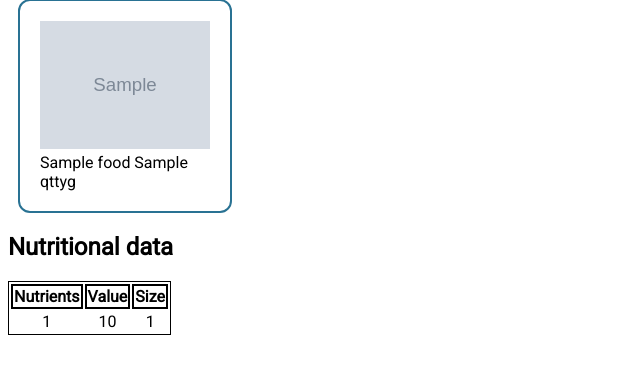
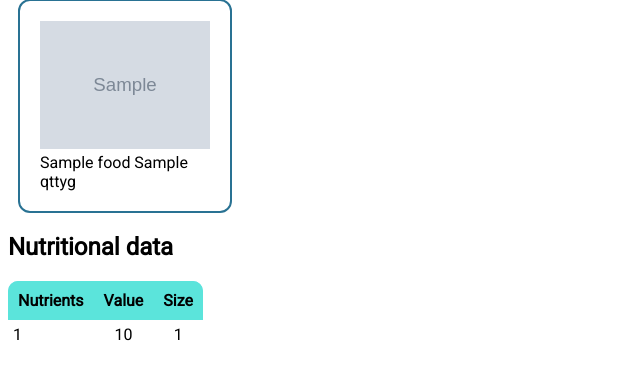
Before and after one commit to GianisTsol/nutrient-calculator, a Flask app: template templates/result.html in a window 1280 px wide. Shown: the part 116-496 px from the top of the page, without its empty margins (0-640 px from the left). Run offline with Flask 2, Linux system fonts and the light colour scheme; the template is opened without the code that fills it: most values are stand-ins (such as "Sample title", 1, 10 or a date in 2020); grey boxes marked "Sample" are stand-in pictures.

Commit message:
Style changes, data stuff

```diff
--- a/static/css/result.css
+++ b/static/css/result.css
@@ -14,7 +14,8 @@
 
 #panel:hover {
   border: 4px solid #297293;
-  margin-bottom: 6px;
+  margin-bottom: -4px;
+  margin-left: 8px;
 }
 
 #panel img{
@@ -23,18 +24,46 @@
 }
 
 table{
-  border:1px solid black;
+  border-collapse: collapse;
+  border-spacing: 0;
 }
 
 td{
+  padding: 5px;
   text-align: center;
-  text-decoration-color: grey;
 }
 
 th{
-  padding: -1px;
-  border: 2px solid black;
+  background-color: #5be4db;
+  padding: 10px;
 }
+
+th:first-child, td:first-child {
+  text-align: left;
+}
+
+tr:nth-child(odd) {
+  background-color: #83dcf2;
+}
+
+/* border radius stuff */
+
+table tr:last-child td:first-child {
+    border-bottom-left-radius: 10px;
+}
+
+table tr:last-child td:last-child {
+    border-bottom-right-radius: 10px;
+}
+
+table th:first-child {
+    border-top-left-radius: 10px;
+}
+
+table th:last-child {
+    border-top-right-radius: 10px;
+}
+
 
 span.qval{
   font-weight: bold;
--- a/utils/avg_nuts.py
+++ b/utils/avg_nuts.py
@@ -2,7 +2,10 @@ import json
 
 
 # Get the average and put it in a new nutrient
-AVG = [("Carbohydrates", ("Carbohydrate, by difference", "Carbohydrate, by summation"))]
+AVG = [
+    ("Carbohydrates", ("Carbohydrate, by difference", "Carbohydrate, by summation")),
+    ("Calories", ("Energy (Atwater General Factors)", "Energy (Atwater Specific Factors)")),
+]
 
 with open("foods.json", "r") as f:
     foods = json.load(f)
```
